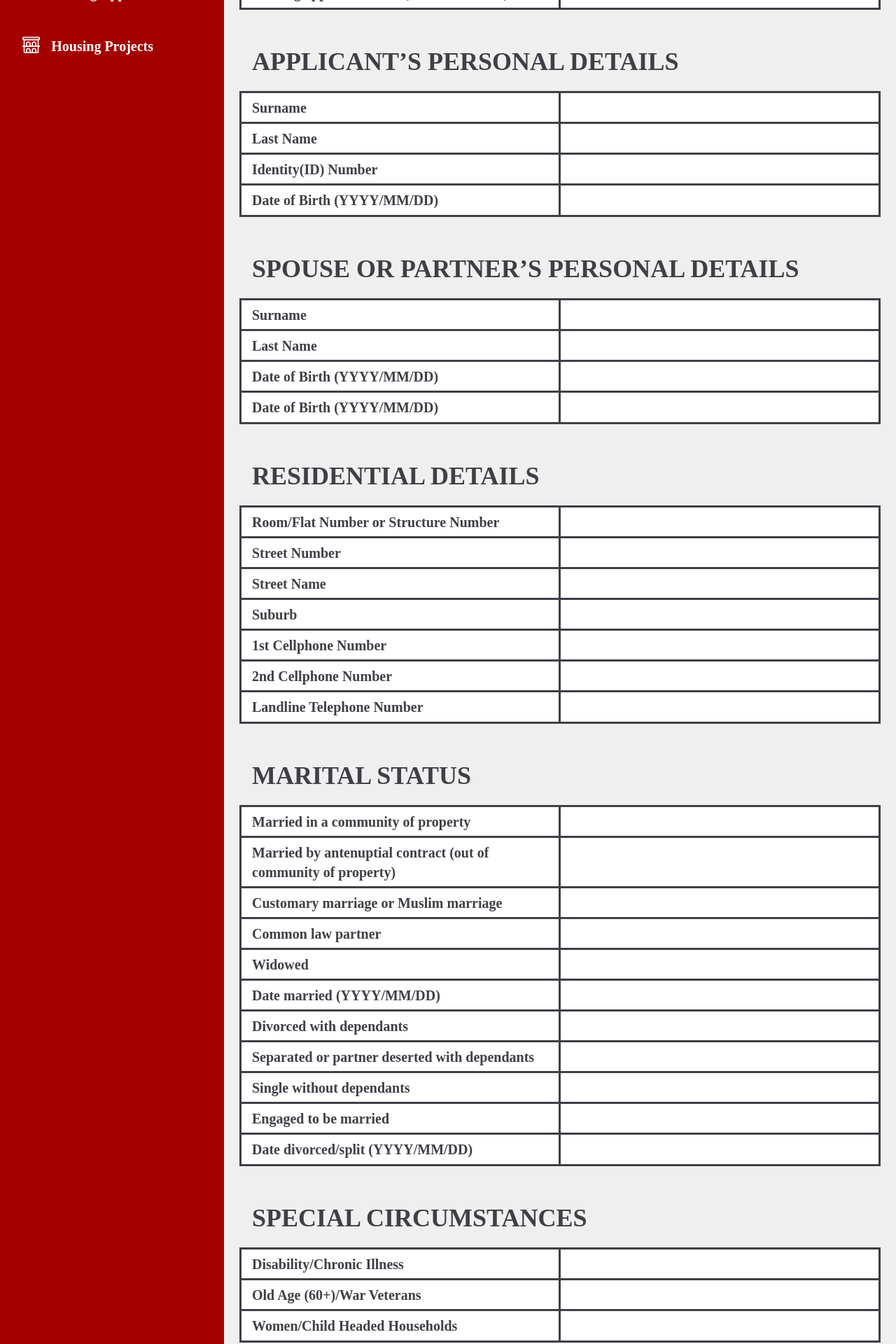
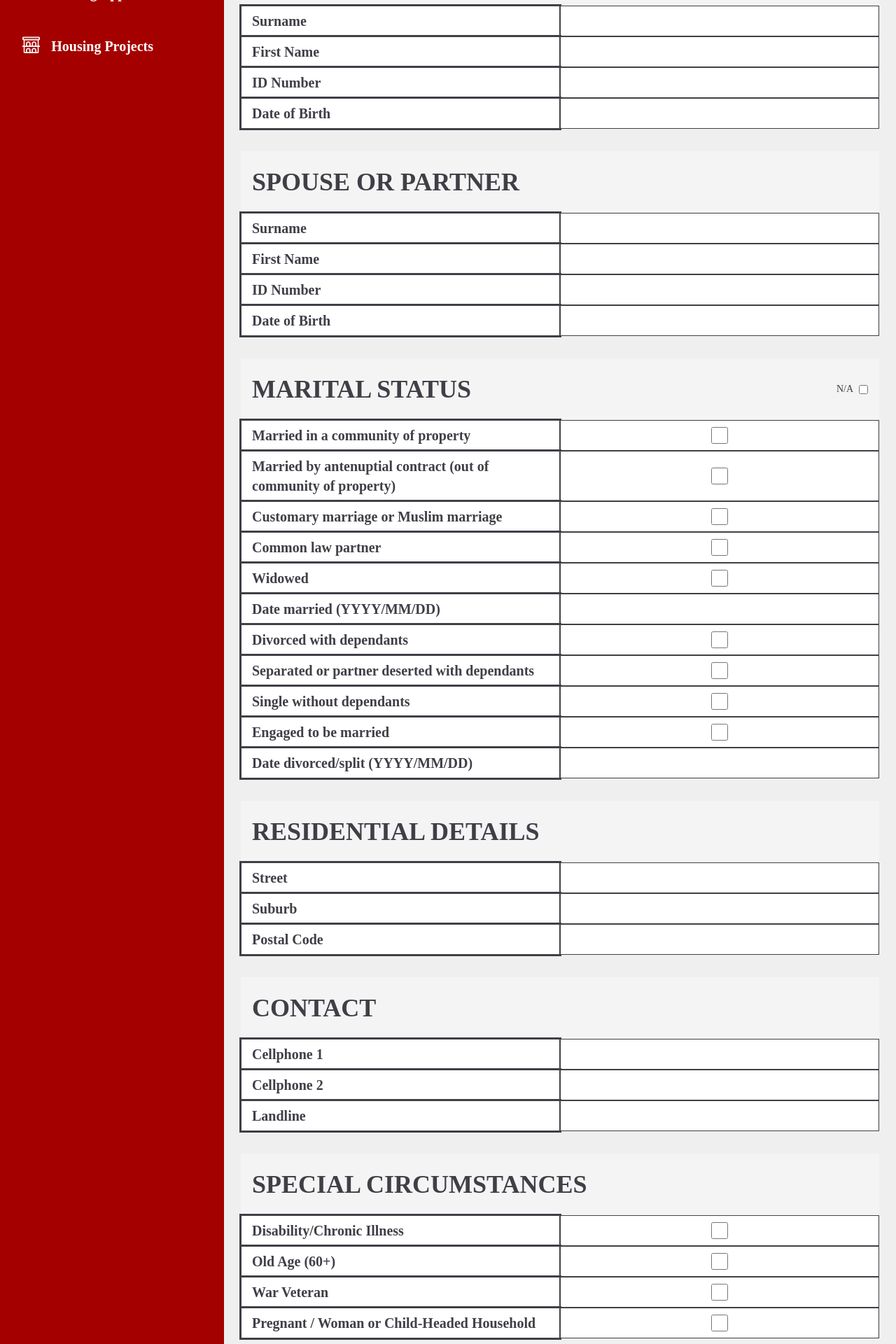
Before and after one commit to HousingAssembly/Audit-Team, a React (Create React App) app in the folder frontend/: page /dashboard/upload-audit in a window 1280 px wide. Shown: the part 500-2420 px from the top of the page at 70% size. Built offline with nearby package versions, Linux system fonts and the light colour scheme; sample sign-in values are in the browser's storage.

Commit message:
uploadaudit changes
check box for:
    - marital status
    - special circumstances

TODO:
    - limit check boxes to one selected at a time for marital status
    - select all that apply for special circumstances
    - fix ui for audit screen

```diff
--- a/frontend/src/components/dashboard/UploadAudit.jsx
+++ b/frontend/src/components/dashboard/UploadAudit.jsx
@@ -1,115 +1,355 @@
+import React, { useState } from "react";
+
 const Field = ({ label }) => (
-  <div className="py-2 outline outline-[3px] outline-offset-[-1.50px] outline-zinc-700 text-zinc-700 text-start px-4 bg-white font-bold text-xl">
+  <div className="py-2 outline outline-[3px] outline-offset-[-1.5px] outline-zinc-700 text-zinc-700 text-start px-4 bg-white font-bold text-xl">
     {label}
   </div>
 );
 
-const InputField = () => (
-  <div className="outline outline-[3px] outline-offset-[-1.50px] outline-zinc-700 text-zinc-700 text-start font-bold">
-  <input className="w-full h-full px-2" />
+const CheckboxField = ({ checked, onChange, disabled }) => (
+  <div className="col-span-1 flex justify-center items-center border border-zinc-700 bg-white">
+    <input
+      type="checkbox"
+      checked={checked}
+      onChange={onChange}
+      disabled={disabled}
+      className="w-6 h-6"
+    />
   </div>
 );
 
-const Section = ({ title, children, className }) => (
+const InputField = ({ value, onChange, disabled }) => (
+  <div className="col-span-1 border border-zinc-700 bg-white">
+    <input
+      className="w-full h-full px-2 text-lg"
+      value={value}
+      onChange={onChange}
+      disabled={disabled}
+    />
+  </div>
+);
+
+const Section = ({ title, children, className, extra }) => (
   <div className="flex flex-col py-4">
-    <div className={`font-bold text-4xl py-6 text-zinc-700 px-4 ${className}`}>{title}</div>
-    <div className="grid grid-cols-2">{children}</div>
+    <div className={`flex items-center justify-between font-bold text-4xl py-6 text-zinc-700 px-4 bg-zinc-100 ${className}`}>
+      <span>{title}</span>
+      {extra && <div className="flex items-center text-sm gap-2 font-normal text-zinc-700">N/A <input type="checkbox" {...extra} /></div>}
+    </div>
+    <div className="grid grid-cols-2 gap-0">{children}</div>
   </div>
 );
 
 const UploadAudit = () => {
+  const [formData, setFormData] = useState({
+    registration_number: "",
+    application_date: "",
+    client_copy_date: "",
+    applicant: {
+      surname: "",
+      first_name: "",
+      id_number: "",
+      date_of_birth: "",
+    },
+    spouse_or_partner: {
+      surname: "",
+      first_name: "",
+      id_number: "",
+      date_of_birth: "",
+    },
+    address: {
+      street: "",
+      suburb: "",
+      postal_code: "",
+    },
+    contact: {
+      cellphone_1: "",
+      cellphone_2: "",
+      landline: "",
+    },
+    marital_status: {
+      married_in_community: false,
+      married_out_of_community: false,
+      customary_marriage: false,
+      common_law_partner: false,
+      widowed: false,
+      date_married: "",
+      divorced_with_dependants: false,
+      separated_with_dependants: false,
+      single_without_dependants: false,
+      engaged_to_be_married: false,
+      date_divorced: "",
+    },
+    special_circumstances: {
+      disability: false,
+      senior_citizen: false,
+      war_veteran: false,
+      pregnant: false,
+    },
+    skip_marital_status: false
+  });
+
+  const updateField = (path, value) => {
+    setFormData((prev) => {
+      const copy = structuredClone(prev);
+      const keys = path.split(".");
+      let current = copy;
+      for (let i = 0; i < keys.length - 1; i++) {
+        current = current[keys[i]];
+      }
+      current[keys.at(-1)] = value;
+      return copy;
+    });
+  };
+
+  const toggleCheckbox = (path) => {
+    setFormData((prev) => {
+      const copy = structuredClone(prev);
+      const keys = path.split(".");
+      let current = copy;
+      for (let i = 0; i < keys.length - 1; i++) {
+        current = current[keys[i]];
+      }
+      current[keys.at(-1)] = !current[keys.at(-1)];
+      return copy;
+    });
+  };
+
+  const handleSubmitAudit = async () => {
+    const token = localStorage.getItem("token");
+    const payload = structuredClone(formData);
+
+    if (formData.skip_marital_status) {
+      payload.marital_status = {
+        status: "N/A",
+        date_married: "",
+        date_divorced: ""
+      };
+    } else {
+      const selectedStatus = Object.entries(formData.marital_status)
+        .find(([key, val]) => key !== "date_married" && key !== "date_divorced" && val === true)?.[0] || "Unspecified";
+
+      payload.marital_status = {
+      ...formData.marital_status,
+      status: selectedStatus.replace(/_/g, " "),
+    };
+  }
+  payload.special_circumstances = formData.special_circumstances;
+
+    try {
+      const res = await fetch("http://localhost:5001/api/audits", {
+        method: "POST",
+        headers: {
+          "Content-Type": "application/json",
+          Authorization: `Bearer ${token}`,
+        },
+        body: JSON.stringify(payload),
+      });
+
+      const result = await res.json();
+      if (res.ok) {
+        alert("Audit submitted! ID: " + result.insertedId);
+      } else {
+        alert("Submission failed: " + result.error);
+      }
+    } catch (err) {
+      console.error(err);
+      alert("Network or server error.");
+    }
+  };
+
   return (
     <div className="px-6 py-8">
       <div className="text-4xl text-zinc-700 font-bold py-2">Upload Audit</div>
-      <div className="text-zinc-700/80 text-2xl font-bold py-2">
-        Add new audit records to the system by filling out the digital form or uploading a scanned paper document. Ensure that audit information is accurate before uploading.
-      </div>
 
-      <Section title="AUDIT DETAILS" className="text-center text-6xl mb-6">
-        <Field label="Status" />
-        <InputField />
-        <Field label="Registration number allocated on the database" />
-        <InputField />
-        <Field label="Existing application date (YYYY/MM/DD)" />
-        <InputField />
+      <Section title="AUDIT DETAILS">
+        <Field label="Registration Number" />
+        <InputField value={formData.registration_number} onChange={(e) => updateField("registration_number", e.target.value)} />
+        <Field label="Application Date" />
+        <InputField value={formData.application_date} onChange={(e) => updateField("application_date", e.target.value)} />
+        <Field label="Client Copy Date" />
+        <InputField value={formData.client_copy_date} onChange={(e) => updateField("client_copy_date", e.target.value)} />
       </Section>
 
-      <Section title="APPLICANT’S PERSONAL DETAILS">
+      <Section title="APPLICANT">
         <Field label="Surname" />
-        <InputField />
-        <Field label="Last Name" />
-        <InputField />
-        <Field label="Identity(ID) Number" />
-        <InputField />
-        <Field label="Date of Birth (YYYY/MM/DD)" />
-        <InputField />
+        <InputField value={formData.applicant.surname} onChange={(e) => updateField("applicant.surname", e.target.value)} />
+        <Field label="First Name" />
+        <InputField value={formData.applicant.first_name} onChange={(e) => updateField("applicant.first_name", e.target.value)} />
+        <Field label="ID Number" />
+        <InputField value={formData.applicant.id_number} onChange={(e) => updateField("applicant.id_number", e.target.value)} />
+        <Field label="Date of Birth" />
+        <InputField value={formData.applicant.date_of_birth} onChange={(e) => updateField("applicant.date_of_birth", e.target.value)} />
       </Section>
 
-      <Section title="SPOUSE OR PARTNER’S PERSONAL DETAILS">
+      <Section title="SPOUSE OR PARTNER">
         <Field label="Surname" />
-        <InputField />
-        <Field label="Last Name" />
-        <InputField />
-        <Field label="Date of Birth (YYYY/MM/DD)" />
-        <InputField />
-        <Field label="Date of Birth (YYYY/MM/DD)" />
-        <InputField />
+        <InputField value={formData.spouse_or_partner.surname} onChange={(e) => updateField("spouse_or_partner.surname", e.target.value)} />
+        <Field label="First Name" />
+        <InputField value={formData.spouse_or_partner.first_name} onChange={(e) => updateField("spouse_or_partner.first_name", e.target.value)} />
+        <Field label="ID Number" />
+        <InputField value={formData.spouse_or_partner.id_number} onChange={(e) => updateField("spouse_or_partner.id_number", e.target.value)} />
+        <Field label="Date of Birth" />
+        <InputField value={formData.spouse_or_partner.date_of_birth} onChange={(e) => updateField("spouse_or_partner.date_of_birth", e.target.value)} />
+      </Section>
+
+      <Section
+        title="MARITAL STATUS"
+        extra={{
+          checked: formData.skip_marital_status,
+          onChange: () =>
+            setFormData((prev) => ({
+              ...prev,
+              skip_marital_status: !prev.skip_marital_status,
+              marital_status: !prev.skip_marital_status
+                ? {
+                    married_in_community: false,
+                    married_out_of_community: false,
+                    customary_marriage: false,
+                    common_law_partner: false,
+                    widowed: false,
+                    date_married: "",
+                    divorced_with_dependants: false,
+                    separated_with_dependants: false,
+                    single_without_dependants: false,
+                    engaged_to_be_married: false,
+                    date_divorced: "",
+                  }
+                : prev.marital_status,
+            })),
+        }}>
+        {!formData.skip_marital_status && (
+          <>
+            <Field label="Married in a community of property" />
+            <CheckboxField
+              checked={formData.marital_status.married_in_community}
+              onChange={() =>
+                toggleCheckbox("marital_status.married_in_community")
+              }
+              disabled={formData.skip_marital_status}
+            />
+
+            <Field label="Married by antenuptial contract (out of community of property)" />
+            <CheckboxField
+              checked={formData.marital_status.married_out_of_community}
+              onChange={() =>
+                toggleCheckbox("marital_status.married_out_of_community")
+              }
+              disabled={formData.skip_marital_status}
+            />
+
+            <Field label="Customary marriage or Muslim marriage" />
+            <CheckboxField
+              checked={formData.marital_status.customary_marriage}
+              onChange={() => toggleCheckbox("marital_status.customary_marriage")}
+              disabled={formData.skip_marital_status}
+            />
+
+            <Field label="Common law partner" />
+            <CheckboxField
+              checked={formData.marital_status.common_law_partner}
+              onChange={() =>
+                toggleCheckbox("marital_status.common_law_partner")
+              }
+              disabled={formData.skip_marital_status}
+            />
+
+            <Field label="Widowed" />
+            <CheckboxField
+              checked={formData.marital_status.widowed}
+              onChange={() => toggleCheckbox("marital_status.widowed")}
+              disabled={formData.skip_marital_status}
+            />
+
+            <Field label="Date married (YYYY/MM/DD)" />
+            <InputField
+              value={formData.marital_status.date_married}
+              onChange={(e) =>
+                updateField("marital_status.date_married", e.target.value)
+              }
+              disabled={formData.skip_marital_status}
+            />
+
+            <Field label="Divorced with dependants" />
+            <CheckboxField
+              checked={formData.marital_status.divorced_with_dependants}
+              onChange={() =>
+                toggleCheckbox("marital_status.divorced_with_dependants")
+              }
+              disabled={formData.skip_marital_status}
+            />
+
+            <Field label="Separated or partner deserted with dependants" />
+            <CheckboxField
+              checked={formData.marital_status.separated_with_dependants}
+              onChange={() =>
+                toggleCheckbox("marital_status.separated_with_dependants")
+              }
+              disabled={formData.skip_marital_status}
+            />
+
+            <Field label="Single without dependants" />
+            <CheckboxField
+              checked={formData.marital_status.single_without_dependants}
+              onChange={() =>
+                toggleCheckbox("marital_status.single_without_dependants")
+              }
+              disabled={formData.skip_marital_status}
+            />
+
+            <Field label="Engaged to be married" />
+            <CheckboxField
+              checked={formData.marital_status.engaged_to_be_married}
+              onChange={() =>
+                toggleCheckbox("marital_status.engaged_to_be_married")
+              }
+              disabled={formData.skip_marital_status}
+            />
+
+            <Field label="Date divorced/split (YYYY/MM/DD)" />
+            <InputField
+              value={formData.marital_status.date_divorced}
+              onChange={(e) =>
+                updateField("marital_status.date_divorced", e.target.value)
+              }
+              disabled={formData.skip_marital_status}
+            />
+          </>
+        )}
       </Section>
 
       <Section title="RESIDENTIAL DETAILS">
-        <Field label="Room/Flat Number or Structure Number" />
-        <InputField />
-        <Field label="Street Number" />
-        <InputField />
-        <Field label="Street Name" />
-        <InputField />
+        <Field label="Street" />
+        <InputField value={formData.address.street} onChange={(e) => updateField("address.street", e.target.value)} />
         <Field label="Suburb" />
-        <InputField />
-        <Field label="1st Cellphone Number" />
-        <InputField />
-        <Field label="2nd Cellphone Number" />
-        <InputField />
-        <Field label="Landline Telephone Number" />
-        <InputField />
+        <InputField value={formData.address.suburb} onChange={(e) => updateField("address.suburb", e.target.value)} />
+        <Field label="Postal Code" />
+        <InputField value={formData.address.postal_code} onChange={(e) => updateField("address.postal_code", e.target.value)} />
       </Section>
 
-      <Section title="MARITAL STATUS">
-        <Field label="Married in a community of property" />
-        <InputField />
-        <Field label="Married by antenuptial contract (out of community of property)" />
-        <InputField />
-        <Field label="Customary marriage or Muslim marriage" />
-        <InputField />
-        <Field label="Common law partner" />
-        <InputField />
-        <Field label="Widowed" />
-        <InputField />
-        <Field label="Date married (YYYY/MM/DD)" />
-        <InputField />
-        <Field label="Divorced with dependants" />
-        <InputField />
-        <Field label="Separated or partner deserted with dependants" />
-        <InputField />
-        <Field label="Single without dependants" />
-        <InputField />
-        <Field label="Engaged to be married" />
-        <InputField />
-        <Field label="Date divorced/split (YYYY/MM/DD)" />
-        <InputField />
+      <Section title="CONTACT">
+        <Field label="Cellphone 1" />
+        <InputField value={formData.contact.cellphone_1} onChange={(e) => updateField("contact.cellphone_1", e.target.value)} />
+        <Field label="Cellphone 2" />
+        <InputField value={formData.contact.cellphone_2} onChange={(e) => updateField("contact.cellphone_2", e.target.value)} />
+        <Field label="Landline" />
+        <InputField value={formData.contact.landline} onChange={(e) => updateField("contact.landline", e.target.value)} />
       </Section>
 
       <Section title="SPECIAL CIRCUMSTANCES">
         <Field label="Disability/Chronic Illness" />
-        <InputField />
-        <Field label="Old Age (60+)/War Veterans" />
-        <InputField />
-        <Field label="Women/Child Headed Households" />
-        <InputField />
+        <CheckboxField checked={formData.special_circumstances.disability} onChange={() => toggleCheckbox("special_circumstances.disability")} />
+        <Field label="Old Age (60+)" />
+        <CheckboxField checked={formData.special_circumstances.senior_citizen} onChange={() => toggleCheckbox("special_circumstances.senior_citizen")} />
+        <Field label="War Veteran" />
+        <CheckboxField checked={formData.special_circumstances.war_veteran} onChange={() => toggleCheckbox("special_circumstances.war_veteran")} />
+        <Field label="Pregnant / Woman or Child-Headed Household" />
+        <CheckboxField checked={formData.special_circumstances.pregnant} onChange={() => toggleCheckbox("special_circumstances.pregnant")} />
       </Section>
 
+
       <div className="flex flex-row justify-between py-3 mt-6">
-        <button className="px-6 py-3 text-xl text-zinc-700 font-bold rounded-lg border border-solid border-2 border-black/50 ">Clear</button>
-        <button className="px-10 py-3 text-xl text-white font-bold rounded-lg bg-red-800">Submit Audit</button>
+        <button onClick={() => window.location.reload()} className="px-6 py-3 text-xl text-zinc-700 font-bold rounded-lg border border-solid border-2 border-black/50">Clear</button>
+        <button onClick={handleSubmitAudit} className="px-10 py-3 text-xl text-white font-bold rounded-lg bg-red-800">Submit Audit</button>
       </div>
     </div>
   );
```
Also changed, not shown: 1 other file (tests, documents, lock files or other folders).
